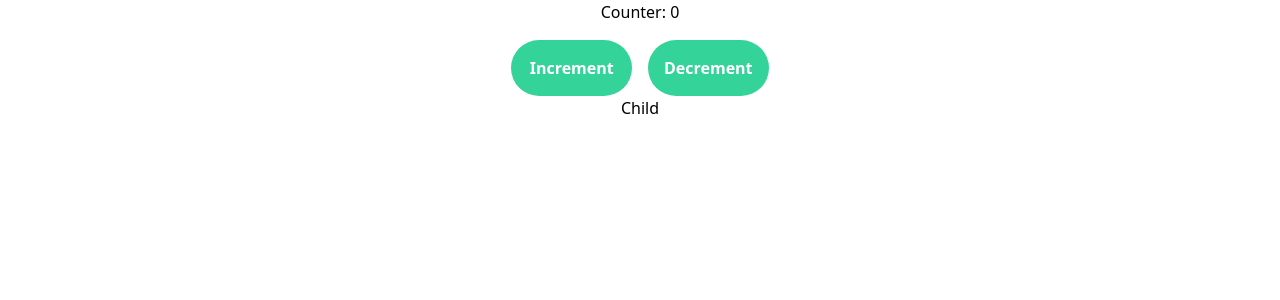
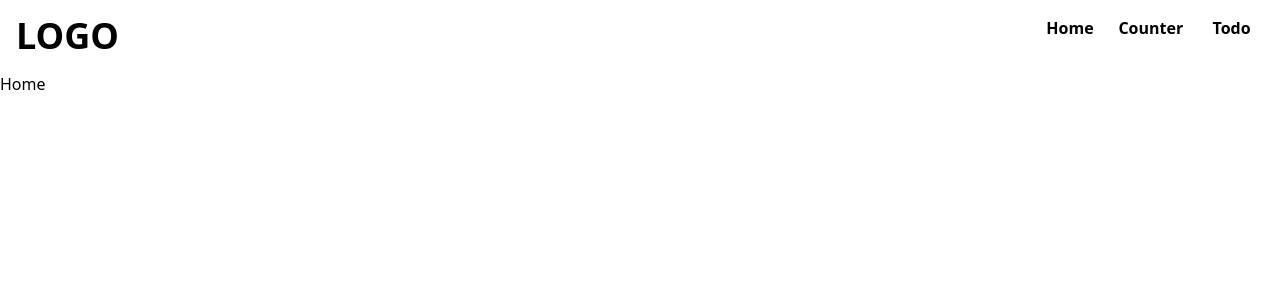
Before and after one commit to bggbr/react-playground, a React (Vite) app: page / in a window 1280 px wide. Shown: the top 300 px of the page. Built offline with nearby package versions, Linux system fonts and the light colour scheme.

Commit message:
라우터 적용 및 페이지 분리

```diff
--- a/src/App.tsx
+++ b/src/App.tsx
@@ -1,24 +1,19 @@
-import { useDispatch, useSelector } from "react-redux";
-import { RootState } from "./store/reducers";
-import { increment, decrement } from "./reducers/counterReducer";
-import Child from "./components/Child";
+import { BrowserRouter, Route, Routes } from "react-router-dom";
+import Home from "./pages/Home";
+import Counter from "./pages/Counter";
+import Todo from "./pages/Todo";
+import Header from "./components/common/Header";
+
 function App() {
-    const dispatch = useDispatch();
-    const count = useSelector((state: RootState) => state.counter.count);
-
     return (
-        <div className='flex flex-col items-center'>
-            <h1>Counter: {count}</h1>
-            <div className='grid grid-cols-2 grid-rows-1 gap-x-4 text-white font-bold mt-4'>
-                <button className='p-4 bg-emerald-400 rounded-full' onClick={() => dispatch(increment())}>
-                    Increment
-                </button>
-                <button className='p-4 bg-emerald-400 rounded-full' onClick={() => dispatch(decrement())}>
-                    Decrement
-                </button>
-            </div>
-            <Child />
-        </div>
+        <BrowserRouter>
+            <Header />
+            <Routes>
+                <Route path='/' element={<Home />} />
+                <Route path='/counter' element={<Counter />} />
+                <Route path='/todo' element={<Todo />} />
+            </Routes>
+        </BrowserRouter>
     );
 }
 
--- /dev/null
+++ b/src/components/common/Footer.tsx
@@ -0,0 +1,3 @@
+export default function Footer() {
+    return <div>Footer</div>;
+}
--- /dev/null
+++ b/src/components/common/Header.tsx
@@ -0,0 +1,22 @@
+import { Link } from "react-router-dom";
+
+export default function Header() {
+    return (
+        <nav className='flex justify-between p-4'>
+            <p className='font-bold text-4xl'>
+                <Link to='/'>LOGO</Link>
+            </p>
+            <ul className='grid grid-rows-1 grid-cols-3 gap-x-4 text-center font-bold'>
+                <li>
+                    <Link to='/'>Home</Link>
+                </li>
+                <li>
+                    <Link to='/counter'>Counter</Link>
+                </li>
+                <li>
+                    <Link to='/todo'>Todo</Link>
+                </li>
+            </ul>
+        </nav>
+    );
+}
--- /dev/null
+++ b/src/pages/Counter.tsx
@@ -0,0 +1,23 @@
+import { useDispatch, useSelector } from "react-redux";
+import { RootState } from "../store/reducers";
+import { increment, decrement } from "../reducers/counterReducer";
+import Child from "../components/Child";
+
+export default function Counter() {
+    const dispatch = useDispatch();
+    const count = useSelector((state: RootState) => state.counter.count);
+    return (
+        <div className='flex flex-col items-center'>
+            <h1>Counter: {count}</h1>
+            <div className='grid grid-cols-2 grid-rows-1 gap-x-4 text-white font-bold mt-4'>
+                <button className='p-4 bg-emerald-400 rounded-full' onClick={() => dispatch(increment())}>
+                    Increment
+                </button>
+                <button className='p-4 bg-emerald-400 rounded-full' onClick={() => dispatch(decrement())}>
+                    Decrement
+                </button>
+            </div>
+            <Child />
+        </div>
+    );
+}
--- /dev/null
+++ b/src/pages/Home.tsx
@@ -0,0 +1,3 @@
+export default function Home() {
+    return <div>Home</div>;
+}
--- /dev/null
+++ b/src/pages/Todo.tsx
@@ -0,0 +1,3 @@
+export default function Todo() {
+    return <div>Todo</div>;
+}
```
